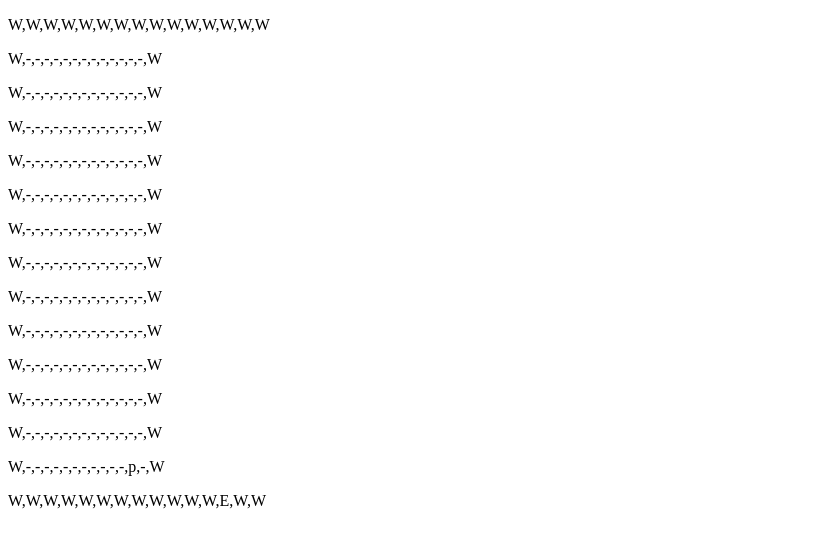
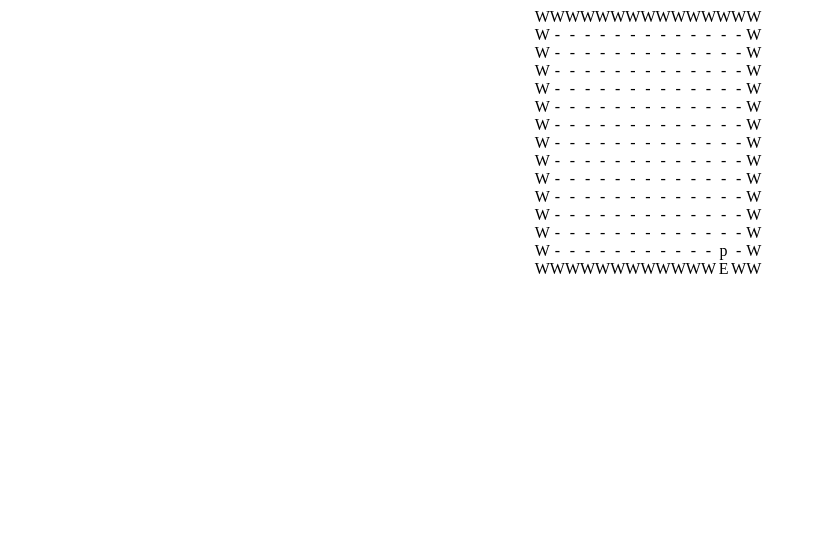
Before and after one commit to iClaimThisName/dungeon-crawler, a plain HTML site: page index.html in a window 1280 px wide. Shown: the whole page, without its empty margins (0-816 px from the left). Drawn offline with Linux system fonts and the light colour scheme.

Commit message:
made printMap() into a grid so the result is more readable

```diff
--- /dev/null
+++ b/css/debug.css
@@ -0,0 +1,35 @@
+:root {
+    --map-col: 1;
+    --map-row: 1;
+}
+
+html {
+    height: 100vh;
+    width: 100vw;
+    margin: 0px;
+    padding: 0px;
+}
+
+* {
+    box-sizing: border-box;
+}
+
+body {
+    height: 100%;
+    width: 100%;
+}
+
+.test {
+    display: flex;
+    justify-content: center;
+    align-items: center;
+}
+
+.test-map {
+    display: grid;
+    grid-template-columns: repeat(var(--map-col), 1fr);
+    grid-template-rows: repeat(var(--map-row), 1fr);
+
+    font-size: 1rem;
+    text-align: center;
+}
--- a/index.html
+++ b/index.html
@@ -4,9 +4,12 @@
         <meta charset="UTF-8" />
         <meta name="viewport" content="width=device-width, initial-scale=1.0" />
         <title>Dungeon Crawler</title>
+        <link href="css/debug.css" rel="stylesheet" />
         <script src="./scripts/mapLogic.js" defer></script>
     </head>
     <body>
-        <div class="test"></div>
+        <div class="test">
+            <div class="test-map"></div>
+        </div>
     </body>
 </html>
--- a/scripts/mapLogic.js
+++ b/scripts/mapLogic.js
@@ -117,10 +117,27 @@ const createMainPath = () => {
 };
 
 const printMap = () => {
-    for (element in mapArray) {
+    /* for (element in mapArray) {
         newP = document.createElement("p");
         newP.textContent = mapArray[element];
         document.querySelector(".test").appendChild(newP);
+    } */
+
+    const cols = mapArray.length;
+    const rows = mapArray[0].length;
+    const grid = document.querySelector(".test-map");
+
+    grid.style.setProperty("--map-col", cols);
+    grid.style.setProperty("--map-row", rows);
+
+    for (element in mapArray) {
+        let currentRow = element;
+
+        for (element in mapArray[currentRow]) {
+            newDiv = document.createElement("div");
+            newDiv.textContent = mapArray[currentRow][element];
+            grid.appendChild(newDiv);
+        }
     }
 };
 
```
